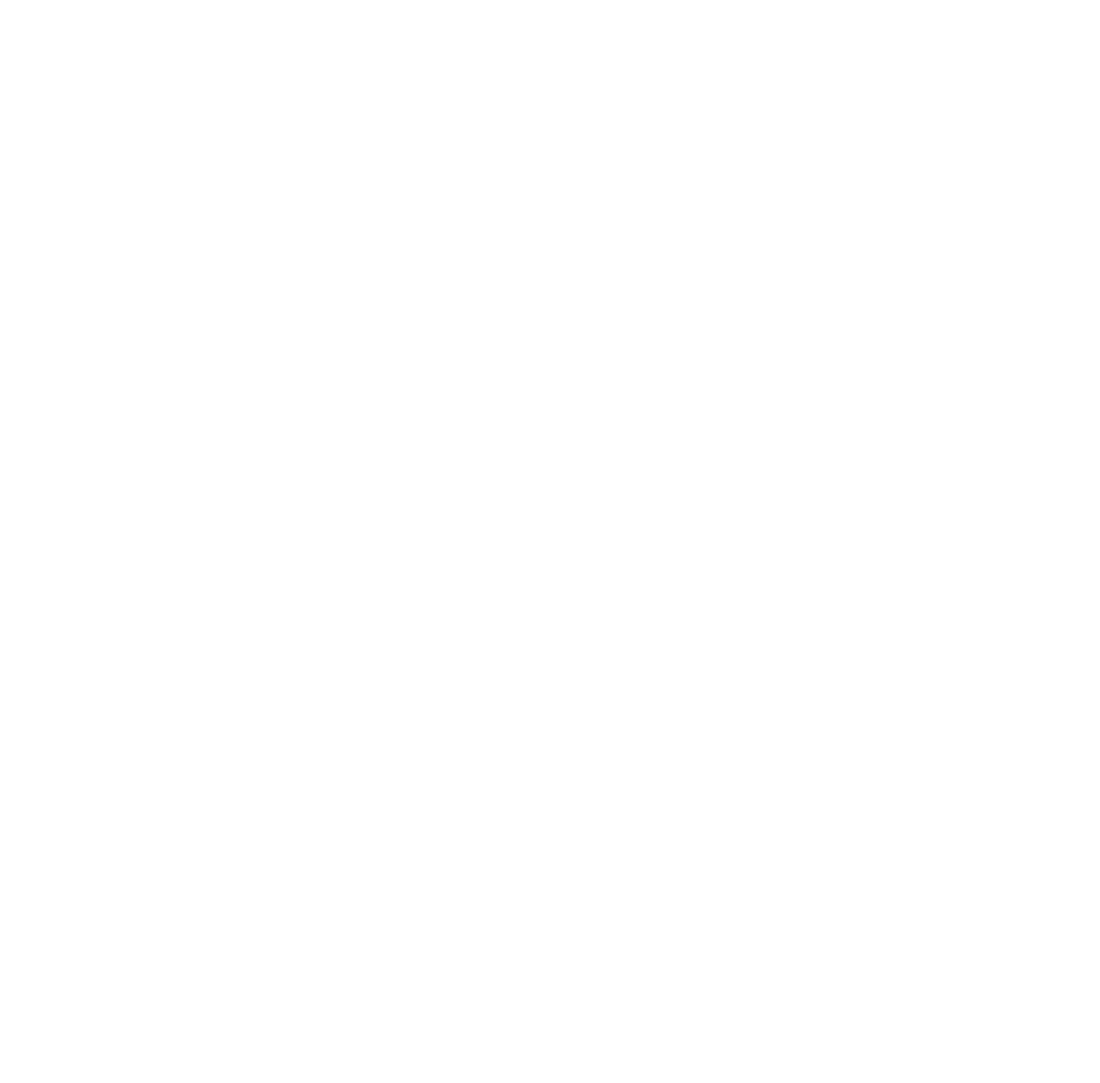
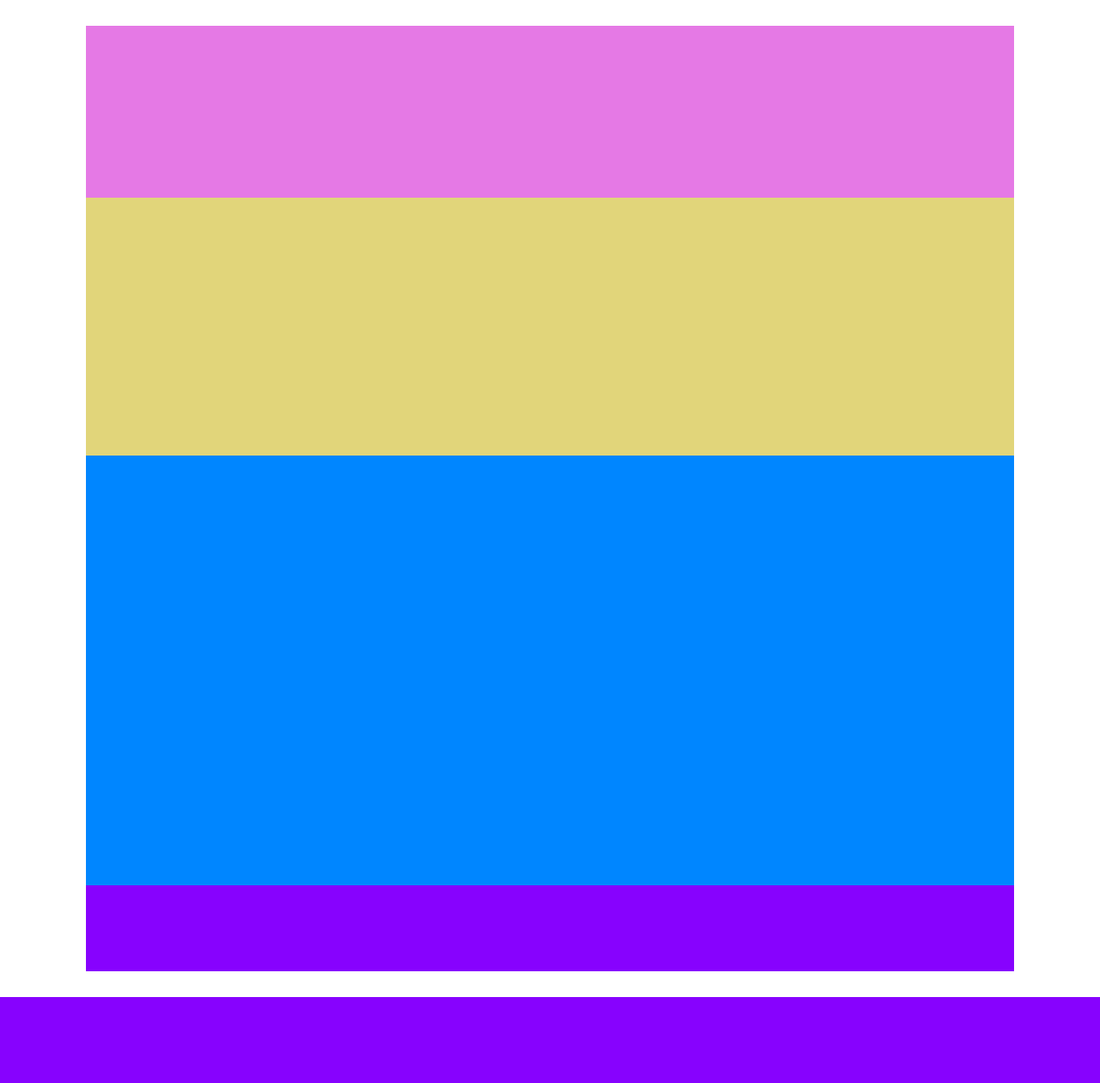
Before and after one commit to patriciabrsk/htmlcss-struttura-wp, a plain HTML site: page index.html in a window 1280 px wide. Shown: the whole page at 86% size. Before the commit the page ends 800 px from the top, so only its background shows below. Drawn offline with Linux system fonts and the light colour scheme.

Commit message:
struttura file html css

```diff
--- a/index.html
+++ b/index.html
@@ -5,8 +5,30 @@
     <meta http-equiv="X-UA-Compatible" content="IE=edge">
     <meta name="viewport" content="width=device-width, initial-scale=1.0">
     <title>Struttura WP</title>
+
+    <link rel="stylesheet" href="style/style.css">
 </head>
 <body>
+    <main>
+        <div class="container clearfix">
 
+        <header>
+                <div class="header"></div>
+        </header>
+
+        <div class="jumbotron"></div>
+
+        <div class="central-section">
+            <div class="internal-header"></div>
+            <div></div>
+            <div></div>
+            <div></div>
+        </div>
+
+        <footer></footer>
+        </div>
+    </main>
+
+    <footer></footer>
 </body>
 </html>
--- a/style/style.css
+++ b/style/style.css
@@ -0,0 +1,47 @@
+/* RESET */
+*{
+    box-sizing: border-box;
+    margin: 0;
+    padding: 0;
+}
+
+.clearfix::after{
+    content: "";
+    display: table;
+    clear: both;
+}
+
+main{
+    margin: 0 auto;
+}
+.header{
+    width: 100%;
+    height: 200px;
+    background-color: #e579e5;
+    float: left;
+    margin-bottom: 10px;
+}
+
+.container{
+    padding: 30px 100px;
+}
+
+.jumbotron {
+    background-color: #e1d57a;
+    height: 500px;
+}
+
+.central-section{
+    background-color: #0086ff;
+    height: 500px;
+}
+
+.internal-header{
+    background-color: #abcfe6;
+}
+
+
+footer{
+    background-color: #8702fe;
+    height: 100px;
+}
```
